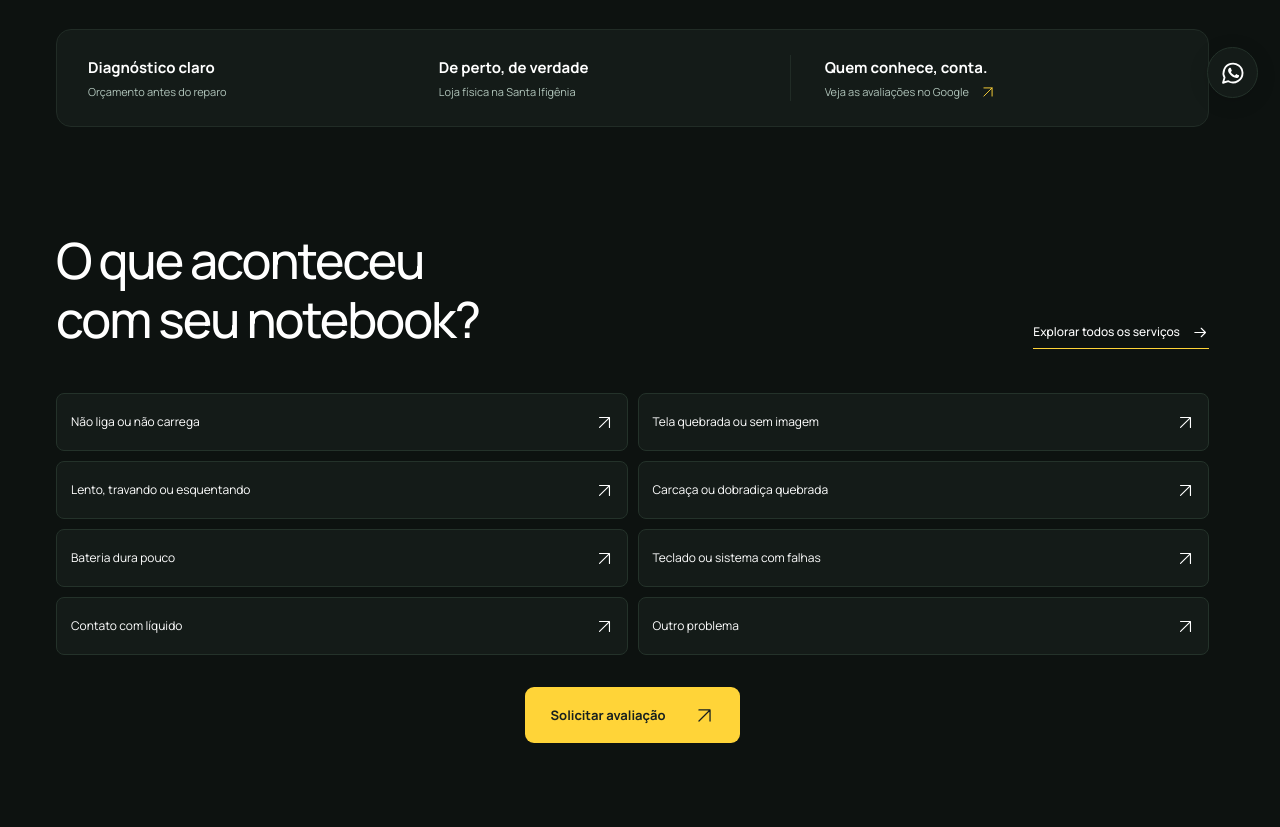
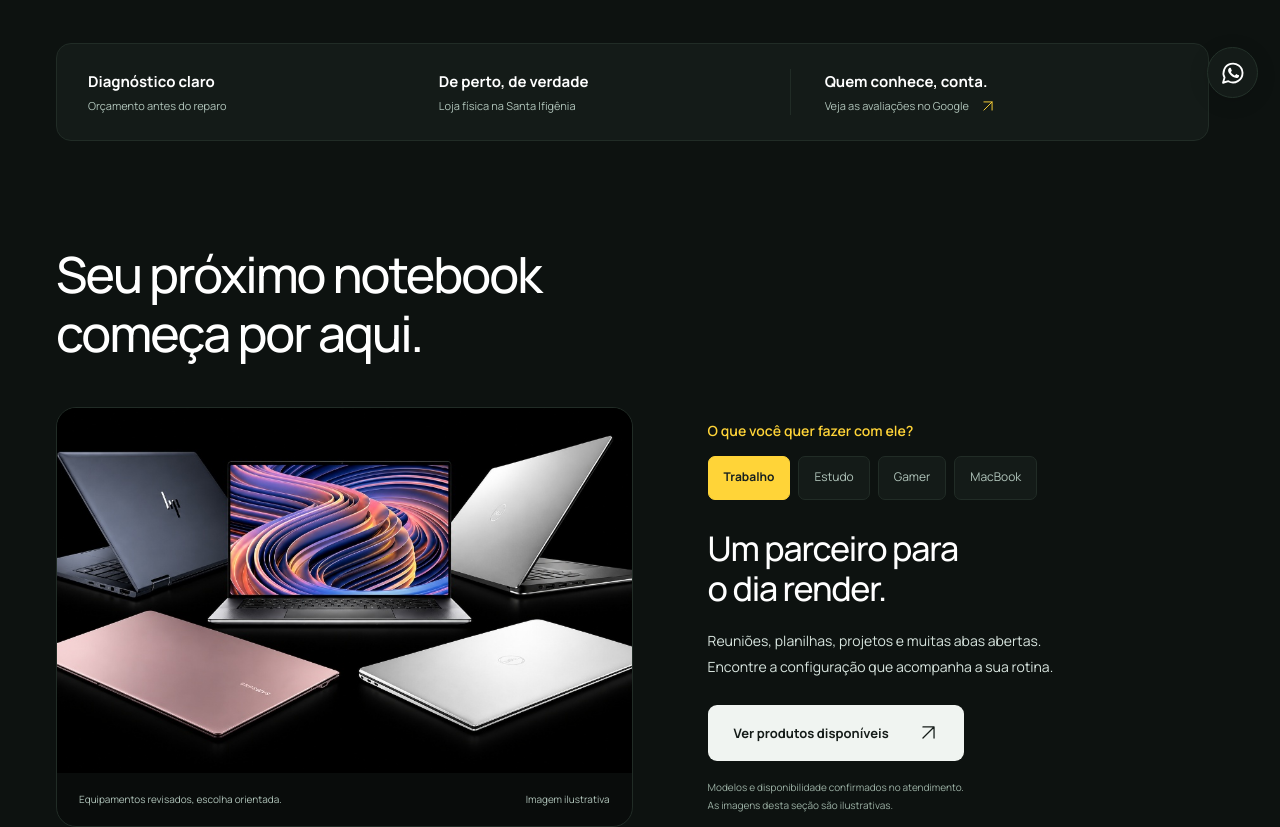
Before and after one commit to atendimentoactionsolutions-web/resolve-notebook, a React (Vite) app: page / in a window 1280 px wide. Shown: the part 680-1507 px from the top of the page. Built offline with nearby package versions, Linux system fonts and the light colour scheme.

Commit message:
refactor: agrupar avaliacao no topo e remover secao duplicada

```diff
--- a/package.json
+++ b/package.json
@@ -22,6 +22,7 @@
     "tailwindcss": "^4.3.3"
   },
   "devDependencies": {
+    "@rolldown/binding-darwin-arm64": "^1.2.15",
     "@types/react": "^19.3.0",
     "@types/react-dom": "^19.3.0",
     "@vitejs/plugin-react": "^6.1.2",
--- a/src/components/Home.jsx
+++ b/src/components/Home.jsx
@@ -303,7 +303,17 @@ export default function Home({ onNavigate }) {
           </a>
 
           <nav id="main-nav" className={menuOpen ? 'is-open' : ''} aria-label="Navegação principal">
-            <a href="#assistencia" onClick={() => setMenuOpen(false)}>Assistência</a>
+            <a
+              href="#assistencia"
+              onClick={(e) => {
+                e.preventDefault();
+                setMenuOpen(false);
+                setQuizInitialIssue('');
+                setIsQuizModalOpen(true);
+              }}
+            >
+              Assistência
+            </a>
             <a href="/produtos" onClick={(e) => { e.preventDefault(); onNavigate('/produtos'); setMenuOpen(false); }}>Produtos</a>
             <a href="#empresas" onClick={() => setMenuOpen(false)}>Para empresas</a>
             <a href="#loja" onClick={() => setMenuOpen(false)}>A loja</a>
@@ -382,6 +392,14 @@ export default function Home({ onNavigate }) {
               >
                 Solicitar avaliação <svg aria-hidden="true"><use href="#arrow"/></svg>
               </button>
+              <button
+                type="button"
+                className="text-link"
+                onClick={openServicesModal}
+                style={{ background: 'transparent', border: 'none', cursor: 'pointer', font: 'inherit', padding: 0 }}
+              >
+                Explorar todos os serviços <svg aria-hidden="true"><use href="#right"/></svg>
+              </button>
               <a className="text-link" href="/produtos" onClick={(e) => { e.preventDefault(); onNavigate('/produtos'); }}>
                 Ver notebooks disponíveis
               </a>
@@ -417,49 +435,6 @@ export default function Home({ onNavigate }) {
           </a>
         </div>
 
-        {/* Section: Assistência / Sintomas */}
-        <section className="services section wrap" id="assistencia">
-          <div className="section-heading">
-            <div>
-              <h2>O que aconteceu<br/>com seu notebook?</h2>
-            </div>
-            <div className="section-aside">
-              <button className="text-link" onClick={openServicesModal}>
-                Explorar todos os serviços <svg aria-hidden="true"><use href="#right"/></svg>
-              </button>
-            </div>
-          </div>
-
-          <div className="issue-options" style={{ marginTop: '20px' }}>
-            {issueNames.map((issue) => (
-              <button
-                key={issue}
-                type="button"
-                onClick={() => {
-                  setQuizInitialIssue(issue);
-                  setIsQuizModalOpen(true);
-                }}
-              >
-                <span>{issue}</span>
-                <svg aria-hidden="true"><use href="#arrow"/></svg>
-              </button>
-            ))}
-          </div>
-
-          <div style={{ marginTop: '32px', textAlign: 'center' }}>
-            <button
-              type="button"
-              className="button button-yellow"
-              onClick={() => {
-                setQuizInitialIssue('');
-                setIsQuizModalOpen(true);
-              }}
-              style={{ margin: '0 auto' }}
-            >
-              Solicitar avaliação <svg aria-hidden="true"><use href="#arrow"/></svg>
-            </button>
-          </div>
-        </section>
 
         {/* Section: Notebooks / Perfis de Uso */}
         <section className="notebooks section wrap" id="notebooks">
@@ -689,7 +664,16 @@ export default function Home({ onNavigate }) {
           </a>
 
           <div>
-            <a href="#assistencia">Assistência</a>
+            <a
+              href="#assistencia"
+              onClick={(e) => {
+                e.preventDefault();
+                setQuizInitialIssue('');
+                setIsQuizModalOpen(true);
+              }}
+            >
+              Assistência
+            </a>
             <a href="/produtos" onClick={(e) => { e.preventDefault(); onNavigate('/produtos'); }}>Produtos</a>
             <a href="#empresas">Empresas</a>
             <a href="https://www.instagram.com/resolve.notebook/" target="_blank" rel="noopener noreferrer">
```
Also changed, not shown: 1 other file (tests, documents, lock files or other folders).
